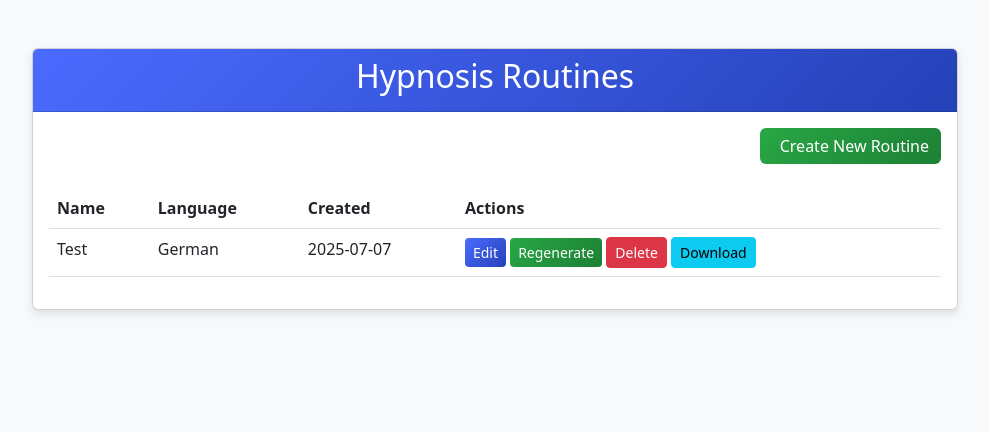
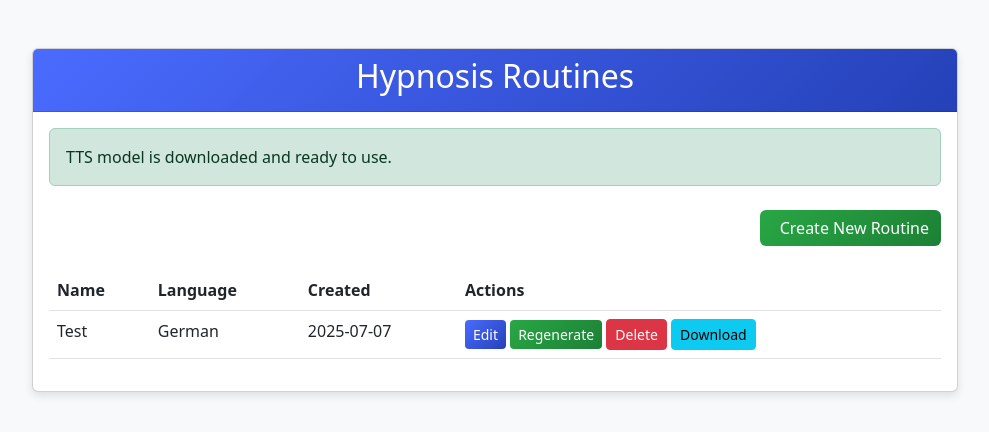
Before and after one commit to raphaelmue/hypno-ai, a Flask app: page / in a window 1280 px wide. Shown: the top 432 px of the page, without its empty margins (145-1134 px from the left). Run offline with Flask 3, Linux system fonts and the light colour scheme.

Commit message:
implemented downloading model in separate task

```diff
--- a/app/routes/routes.py
+++ b/app/routes/routes.py
@@ -9,6 +9,7 @@ from app.utils import allowed_file
 from app.audio import generate_audio
 from app.models.routine import add_routine, update_routine, get_routine, list_routines, delete_routine
 from app.tasks.tasks import start_task, get_task_status
+from app.tts_model.model import get_model_status, start_model_download, is_model_downloaded
 
 
 @main_bp.route('/')
@@ -163,3 +164,48 @@ def check_task_status(task_id):
         response['error'] = task_status['error']
 
     return jsonify(response)
+
+
+@main_bp.route('/tts-model/status', methods=['GET'])
+def check_model_status():
+    """Check the status of the TTS model"""
+    model_status_data = get_model_status()
+
+    return jsonify({
+        'status': model_status_data['status'],
+        'error': model_status_data['error']
+    })
+
+
+@main_bp.route('/tts-model/download', methods=['POST'])
+def download_model():
+    """Trigger the download of the TTS model"""
+    # Check if the model is already downloaded or downloading
+    model_status_data = get_model_status()
+
+    if model_status_data['status'] == 'downloaded':
+        return jsonify({
+            'status': 'downloaded',
+            'message': 'TTS model is already downloaded'
+        })
+
+    if model_status_data['status'] == 'downloading':
+        return jsonify({
+            'status': 'downloading',
+            'message': 'TTS model download is already in progress'
+        })
+
+    # Start the model download
+    started = start_model_download()
+
+    if started:
+        return jsonify({
+            'status': 'downloading',
+            'message': 'TTS model download started'
+        })
+    else:
+        return jsonify({
+            'status': model_status_data['status'],
+            'message': 'Failed to start TTS model download',
+            'error': model_status_data['error']
+        }), 500
--- a/app/static/js/index.js
+++ b/app/static/js/index.js
@@ -1,4 +1,7 @@
 document.addEventListener('DOMContentLoaded', function() {
+    // Check TTS model status when page loads
+    checkTTSModelStatus();
+
     // Add event listeners to routine buttons
     function addRoutineButtonListeners() {
         // Regenerate routine buttons
@@ -173,4 +176,120 @@ document.addEventListener('DOMContentLoaded', function() {
 
     // Initialize by adding event listeners to routine buttons
     addRoutineButtonListeners();
+
+    // Add event listener to the download TTS model button
+    const downloadModelBtn = document.getElementById('download-tts-model-btn');
+    if (downloadModelBtn) {
+        downloadModelBtn.addEventListener('click', downloadTTSModel);
+    }
+
+    // Function to check TTS model status
+    function checkTTSModelStatus() {
+        fetch('/tts-model/status')
+            .then(response => response.json())
+            .then(data => {
+                updateTTSModelStatusUI(data);
+
+                // If the model is downloading, poll for status updates
+                if (data.status === 'downloading') {
+                    setTimeout(checkTTSModelStatus, 5000); // Check every 5 seconds
+                }
+            })
+            .catch(error => {
+                console.error('Error checking TTS model status:', error);
+                // Show error in the status container
+                const statusContainer = document.getElementById('tts-model-status-container');
+                const statusMessage = document.getElementById('tts-model-status-message');
+                if (statusContainer && statusMessage) {
+                    statusContainer.style.display = 'block';
+                    statusContainer.className = 'alert alert-danger mb-4';
+                    statusMessage.textContent = 'Error checking TTS model status. Please refresh the page.';
+                }
+            });
+    }
+
+    // Function to update the UI based on TTS model status
+    function updateTTSModelStatusUI(data) {
+        const statusContainer = document.getElementById('tts-model-status-container');
+        const statusMessage = document.getElementById('tts-model-status-message');
+        const downloadBtn = document.getElementById('download-tts-model-btn');
+
+        if (!statusContainer || !statusMessage || !downloadBtn) return;
+
+        statusContainer.style.display = 'block';
+
+        switch (data.status) {
+            case 'not_downloaded':
+                statusContainer.className = 'alert alert-warning mb-4';
+                statusMessage.textContent = 'TTS model is not downloaded. You need to download it to generate audio.';
+                downloadBtn.style.display = 'inline-block';
+                downloadBtn.disabled = false;
+                downloadBtn.textContent = 'Download TTS Model';
+                break;
+            case 'downloading':
+                statusContainer.className = 'alert alert-info mb-4';
+                statusMessage.textContent = 'TTS model is downloading. This may take several minutes...';
+                downloadBtn.style.display = 'none';
+                break;
+            case 'downloaded':
+                statusContainer.className = 'alert alert-success mb-4';
+                statusMessage.textContent = 'TTS model is downloaded and ready to use.';
+                downloadBtn.style.display = 'none';
+                break;
+            case 'failed':
+                statusContainer.className = 'alert alert-danger mb-4';
+                statusMessage.textContent = `TTS model download failed: ${data.error || 'Unknown error'}`;
+                downloadBtn.style.display = 'inline-block';
+                downloadBtn.disabled = false;
+                downloadBtn.textContent = 'Retry Download';
+                break;
+            default:
+                statusContainer.className = 'alert alert-secondary mb-4';
+                statusMessage.textContent = `TTS model status: ${data.status}`;
+                downloadBtn.style.display = 'none';
+        }
+    }
+
+    // Function to download the TTS model
+    function downloadTTSModel() {
+        const downloadBtn = document.getElementById('download-tts-model-btn');
+        if (downloadBtn) {
+            downloadBtn.disabled = true;
+            downloadBtn.textContent = 'Starting download...';
+        }
+
+        fetch('/tts-model/download', {
+            method: 'POST'
+        })
+        .then(response => response.json())
+        .then(data => {
+            if (data.status === 'downloading') {
+                // Update UI to show downloading status
+                updateTTSModelStatusUI({
+                    status: 'downloading',
+                    error: null
+                });
+
+                // Start polling for status updates
+                setTimeout(checkTTSModelStatus, 5000); // Check every 5 seconds
+            } else {
+                // Update UI with the current status
+                updateTTSModelStatusUI(data);
+            }
+        })
+        .catch(error => {
+            console.error('Error starting TTS model download:', error);
+            // Show error in the status container
+            updateTTSModelStatusUI({
+                status: 'failed',
+                error: 'Error starting download. Please try again.'
+            });
+
+            // Re-enable the download button
+            if (downloadBtn) {
+                downloadBtn.disabled = false;
+                downloadBtn.textContent = 'Retry Download';
+            }
+        });
+    }
 });
--- a/app/templates/index.html
+++ b/app/templates/index.html
@@ -16,6 +16,12 @@
                         <h2 class="text-center">Hypnosis Routines</h2>
                     </div>
                     <div class="card-body">
+                        <div id="tts-model-status-container" class="alert mb-4" style="display: none;">
+                            <span id="tts-model-status-message"></span>
+                            <button id="download-tts-model-btn" class="btn btn-sm btn-primary ms-2" style="display: none;">
+                                Download TTS Model
+                            </button>
+                        </div>
                         <div class="d-flex justify-content-end mb-4">
                             <a href="/routine/new" class="btn btn-success">
                                 <i class="bi bi-plus-circle me-2"></i> Create New Routine
--- a/app/templates/routine.html
+++ b/app/templates/routine.html
@@ -16,6 +16,12 @@
                         <h2 class="text-center">Create/Edit Hypnosis Routine</h2>
                     </div>
                     <div class="card-body">
+                        <div id="tts-model-status-container" class="alert mb-4" style="display: none;">
+                            <span id="tts-model-status-message"></span>
+                            <button id="download-tts-model-btn" class="btn btn-sm btn-primary ms-2" style="display: none;">
+                                Download TTS Model
+                            </button>
+                        </div>
                         <form id="hypnosis-form">
                             <input type="hidden" id="routine_id" name="routine_id" value="{{ routine.id if routine else '' }}">
 
--- /dev/null
+++ b/app/tts_model/model.py
@@ -0,0 +1,101 @@
+"""
+TTS model management module.
+Handles downloading, checking, and loading the TTS model.
+"""
+
+import os
+import threading
+from TTS.api import TTS
+
+# Dictionary to store model status
+# Format: {'status': 'not_downloaded|downloading|downloaded|failed', 'error': '...'}
+model_status = {
+    'status': 'not_downloaded',
+    'error': None
+}
+
+# Model information
+MODEL_NAME = "tts_models/multilingual/multi-dataset/xtts_v2"
+MODEL_TASK = "downloading TTS model"
+
+def is_model_downloaded():
+    """
+    Check if the TTS model is already downloaded.
+
+    Returns:
+        bool: True if the model is downloaded, False otherwise.
+    """
+    try:
+        # Try to initialize TTS with the model to check if it's downloaded
+        # This will raise an exception if the model is not downloaded
+        tts = TTS(MODEL_NAME, progress_bar=False)
+        return True
+    except Exception:
+        return False
+
+def get_model_status():
+    """
+    Get the current status of the TTS model.
+
+    Returns:
+        dict: A dictionary containing the model status.
+    """
+    # Update the status if the model is downloaded but status doesn't reflect it
+    if model_status['status'] != 'downloaded' and is_model_downloaded():
+        model_status['status'] = 'downloaded'
+        model_status['error'] = None
+
+    return model_status
+
+def download_model_task():
+    """
+    Background task to download the TTS model.
+    """
+    try:
+        # Update model status to downloading
+        model_status['status'] = 'downloading'
+        model_status['error'] = None
+
+        # Download the model
+        tts = TTS(MODEL_NAME)
+
+        # Update model status to downloaded
+        model_status['status'] = 'downloaded'
+    except Exception as e:
+        # Update model status to failed with error message
+        model_status['status'] = 'failed'
+        model_status['error'] = str(e)
+
+def start_model_download():
+    """
+    Start downloading the TTS model in a background thread.
+
+    Returns:
+        bool: True if the download was started, False if it's already downloaded or downloading.
+    """
+    current_status = get_model_status()
+
+    # Don't start download if it's already downloaded or downloading
+    if current_status['status'] in ['downloaded', 'downloading']:
+        return False
+
+    # Start the download in a background thread
+    thread = threading.Thread(target=download_model_task)
+    thread.daemon = True  # Thread will exit when the main program exits
+    thread.start()
+
+    return True
+
+def get_tts_model():
+    """
+    Get the TTS model instance. If the model is not downloaded, it will return None.
+
+    Returns:
+        TTS or None: The TTS model instance if downloaded, None otherwise.
+    """
+    if get_model_status()['status'] == 'downloaded':
+        try:
+            return TTS(MODEL_NAME)
+        except Exception:
+            return None
+    return None
```
Also changed, not shown: app/__init__.py (+15 -0 lines), app/audio/audio.py (+10 -3 lines), app/static/js/routine.js (+145 -0 lines), app/tts_model/__init__.py (added).
